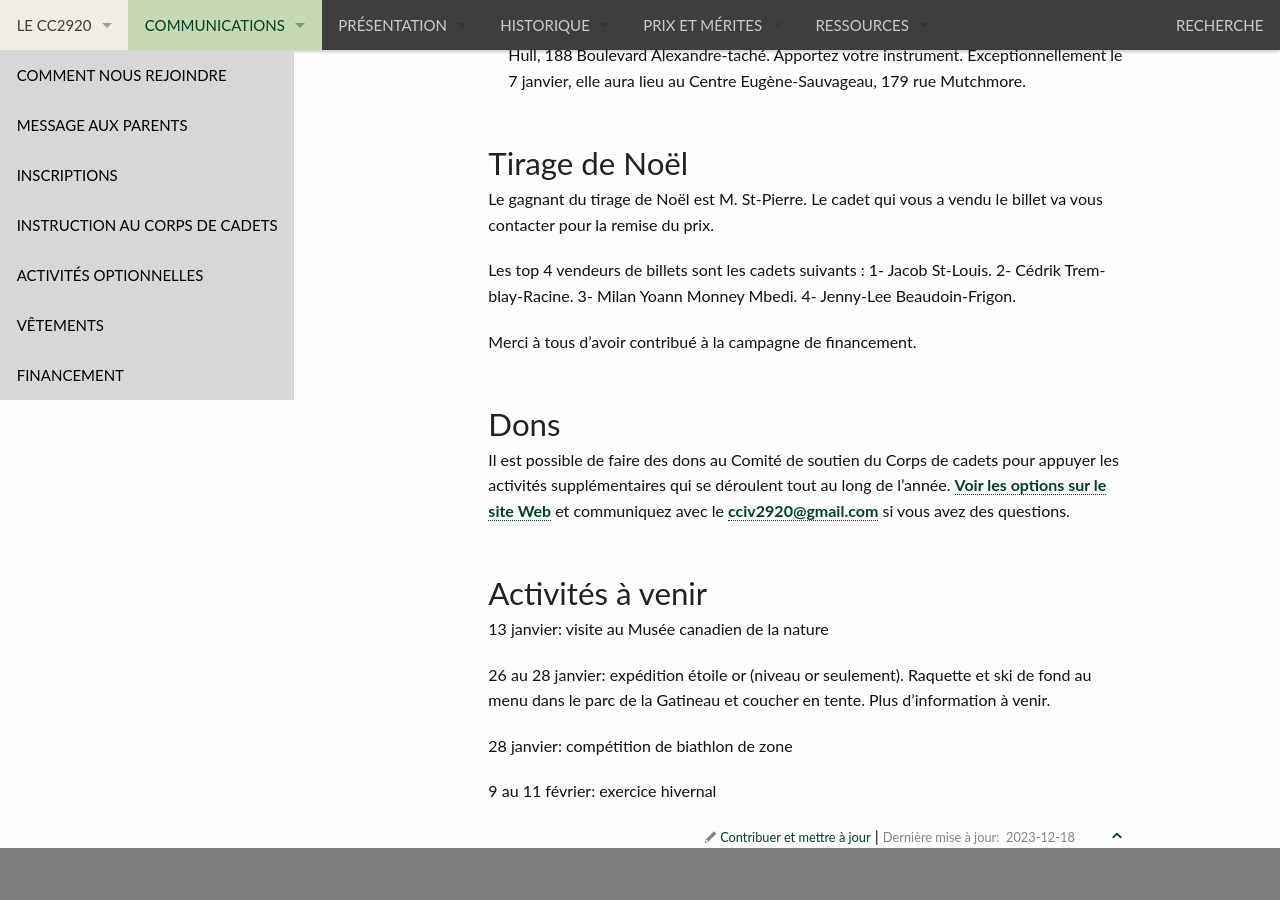
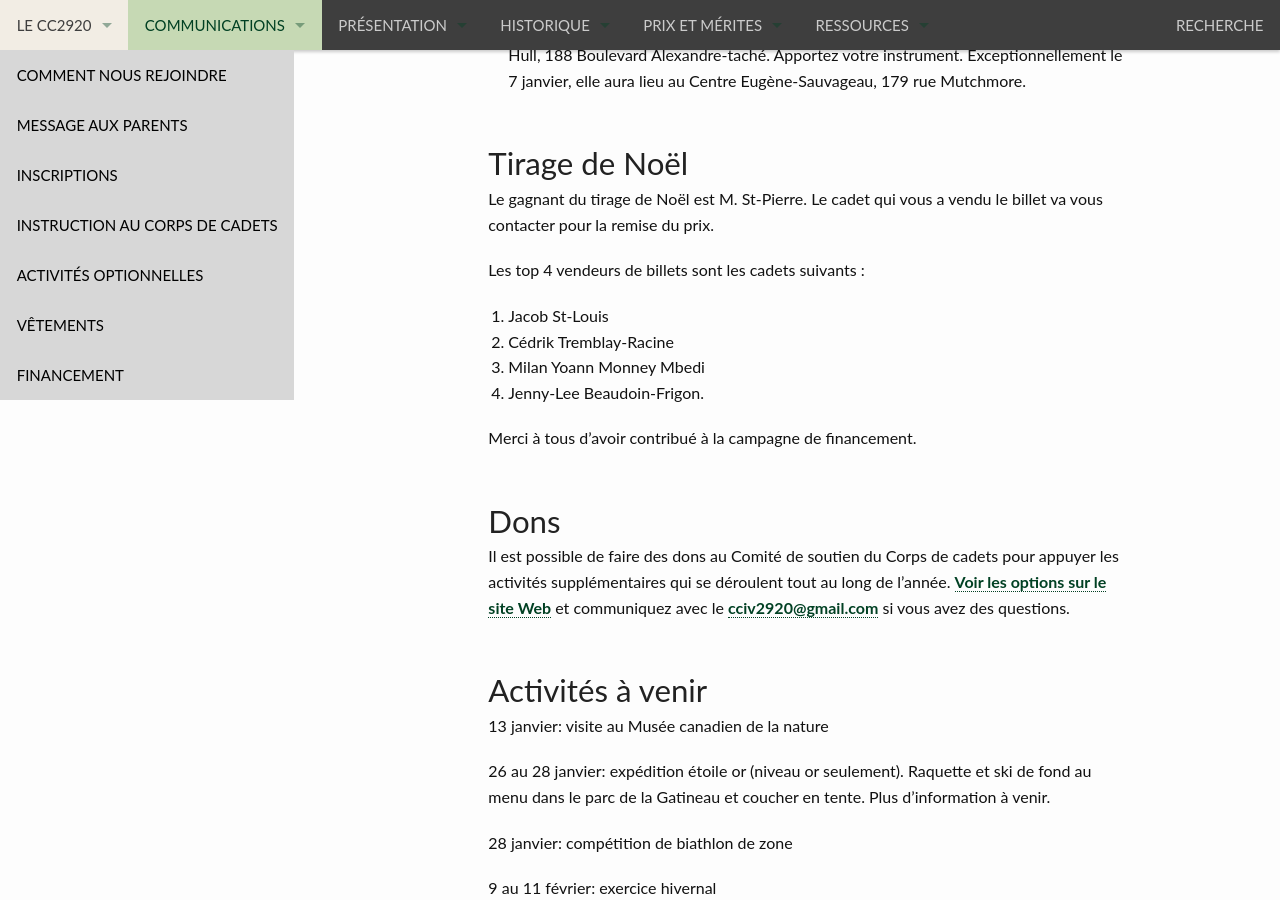
Before and after one commit to CC2920/web, a Jekyll site: the page built from _communications/messages.md, in a window 1280 px wide and 900 px high, scrolled down 768 px. Built offline with Jekyll 4.4.1, drawn with Linux system fonts in a browser that asks for light colours.

Commit message:
Update messages.md

```diff
--- a/_communications/messages.md
+++ b/_communications/messages.md
@@ -23,7 +23,11 @@
 
 Le gagnant du tirage de Noël est M. St-Pierre. Le cadet qui vous a vendu le billet va vous contacter pour la remise du prix.
 
-Les top 4 vendeurs de billets sont les cadets suivants : 1- Jacob St-Louis. 2- Cédrik Tremblay-Racine. 3- Milan Yoann Monney Mbedi. 4- Jenny-Lee Beaudoin-Frigon.
+Les top 4 vendeurs de billets sont les cadets suivants :
+1. Jacob St-Louis
+2. Cédrik Tremblay-Racine
+3. Milan Yoann Monney Mbedi
+4. Jenny-Lee Beaudoin-Frigon.
 
 Merci à tous d'avoir contribué à la campagne de financement.
 
```
